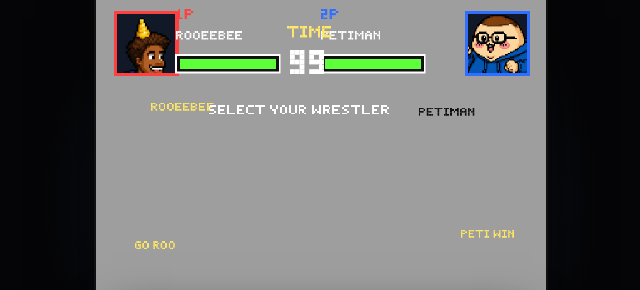
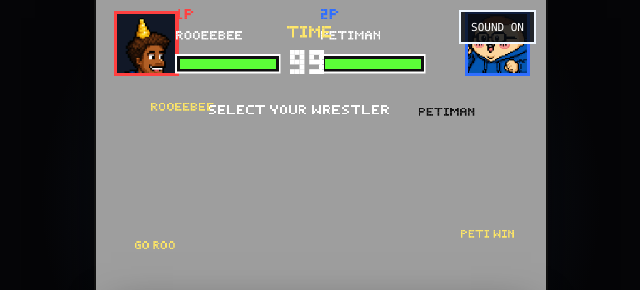
Before and after one commit to petimaru/2dkakuto, a website: page index.html in a window 1280 px wide. Both pictures are taken after a click on the button "VS CPU". Shown: the top 290 px of the page, without its empty margins (319-959 px from the left). Drawn offline with Linux system fonts and the light colour scheme.

Commit message:
Add sound mute toggle

```diff
--- a/index.html
+++ b/index.html
@@ -11,6 +11,8 @@
   <body>
     <main class="phone-frame" aria-label="Pixel Pro Wrestling">
       <canvas id="game" width="720" height="1280" aria-label="2D wrestling game"></canvas>
+
+      <button id="soundButton" class="sound-button" type="button" aria-pressed="false">SOUND ON</button>
 
       <div class="touch-layer" aria-hidden="true">
         <div id="moveZone" class="touch-zone move-zone">
--- a/src/game.js
+++ b/src/game.js
@@ -18,6 +18,7 @@
   const resultReason = document.getElementById("resultReason");
   const startButton = document.getElementById("startButton");
   const restartButton = document.getElementById("restartButton");
+  const soundButton = document.getElementById("soundButton");
   const hostContinueButton = document.getElementById("hostContinueButton");
   const joinContinueButton = document.getElementById("joinContinueButton");
   const connectionBackButton = document.getElementById("connectionBackButton");
@@ -101,6 +102,7 @@
     ctx: null,
     master: null,
     enabled: false,
+    muted: localStorage.getItem("ppwMuted") === "1",
     musicMode: "",
     musicTimer: null,
     musicStep: 0,
@@ -188,13 +190,14 @@
     initAudio();
     if (!audio.ctx) return;
     audio.ctx.resume();
+    if (audio.muted) return;
     if (audio.enabled) return;
     audio.enabled = true;
     syncMusic();
   }
 
   function playTone(frequency, duration, options = {}) {
-    if (!audio.enabled || !audio.ctx) return;
+    if (audio.muted || !audio.enabled || !audio.ctx) return;
     const now = audio.ctx.currentTime;
     const osc = audio.ctx.createOscillator();
     const gain = audio.ctx.createGain();
@@ -211,7 +214,7 @@
   }
 
   function playNoise(duration, options = {}) {
-    if (!audio.enabled || !audio.ctx) return;
+    if (audio.muted || !audio.enabled || !audio.ctx) return;
     const now = audio.ctx.currentTime;
     const buffer = audio.ctx.createBuffer(1, Math.max(1, audio.ctx.sampleRate * duration), audio.ctx.sampleRate);
     const data = buffer.getChannelData(0);
@@ -231,7 +234,7 @@
   }
 
   function playSound(name) {
-    if (!audio.enabled) return;
+    if (audio.muted || !audio.enabled) return;
     if (name === "ui") return playTone(880, 0.07, { volume: 0.08 });
     if (name === "ready") return playTone(660, 0.08, { endFrequency: 990, volume: 0.1 });
     if (name === "start") return playTone(330, 0.16, { endFrequency: 880, volume: 0.14 });
@@ -259,7 +262,7 @@
   }
 
   function startMusic(mode) {
-    if (!audio.enabled || audio.musicMode === mode) return;
+    if (audio.muted || !audio.enabled || audio.musicMode === mode) return;
     stopMusic();
     audio.musicMode = mode;
     audio.musicStep = 0;
@@ -287,10 +290,33 @@
   }
 
   function syncMusic() {
+    updateSoundButton();
+    if (audio.muted) {
+      stopMusic();
+      return;
+    }
     if (!audio.enabled) return;
     if (game.state === "play" || game.state === "ko") startMusic("match");
     else if (game.state === "result") startMusic("result");
     else startMusic("menu");
+  }
+
+  function updateSoundButton() {
+    soundButton.textContent = audio.muted ? "SOUND OFF" : "SOUND ON";
+    soundButton.classList.toggle("is-muted", audio.muted);
+    soundButton.setAttribute("aria-pressed", String(!audio.muted));
+  }
+
+  function toggleMute() {
+    audio.muted = !audio.muted;
+    localStorage.setItem("ppwMuted", audio.muted ? "1" : "0");
+    if (audio.muted) stopMusic();
+    else {
+      unlockAudio();
+      playSound("ui");
+      syncMusic();
+    }
+    updateSoundButton();
   }
 
   function getSignalingUrl() {
@@ -893,6 +919,10 @@
   });
 
   connectionBackButton.addEventListener("click", showModeStep);
+  soundButton.addEventListener("click", (event) => {
+    event.stopPropagation();
+    toggleMute();
+  });
 
   window.addEventListener("pointerdown", unlockAudio, { once: true });
   window.addEventListener("keydown", unlockAudio, { once: true });
@@ -2792,5 +2822,6 @@
   }
 
   render();
+  updateSoundButton();
   requestAnimationFrame(loop);
 })();
--- a/styles.css
+++ b/styles.css
@@ -51,6 +51,25 @@ button {
   width: min(100vw, calc(100dvh * 9 / 16));
   height: min(100dvh, calc(100vw * 16 / 9));
   pointer-events: none;
+}
+
+.sound-button {
+  position: absolute;
+  top: calc(var(--safe-top) + 10px);
+  right: max(10px, calc((100vw - min(100vw, calc(100dvh * 9 / 16))) / 2 + 10px));
+  z-index: 4;
+  min-height: 34px;
+  padding: 0 10px;
+  border: 2px solid #eef6ff;
+  background: rgba(8, 11, 18, 0.82);
+  color: #fff;
+  font-size: 11px;
+  cursor: pointer;
+}
+
+.sound-button.is-muted {
+  border-color: #777;
+  color: #aaa;
 }
 
 .touch-zone {
```
